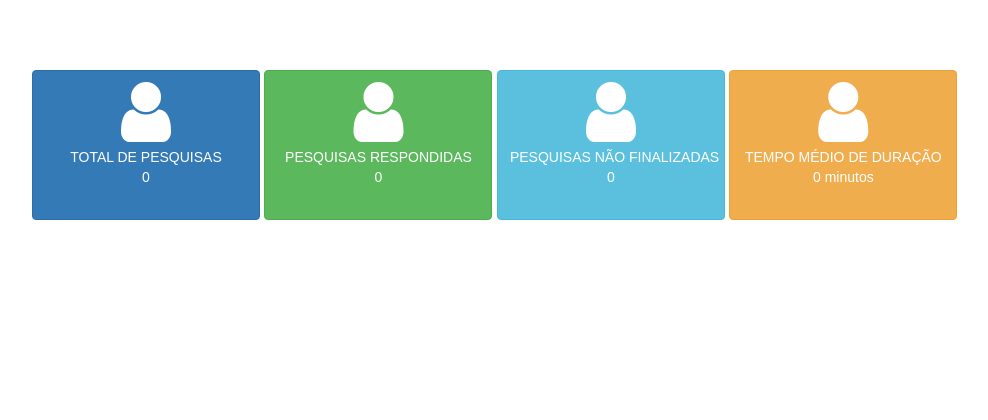
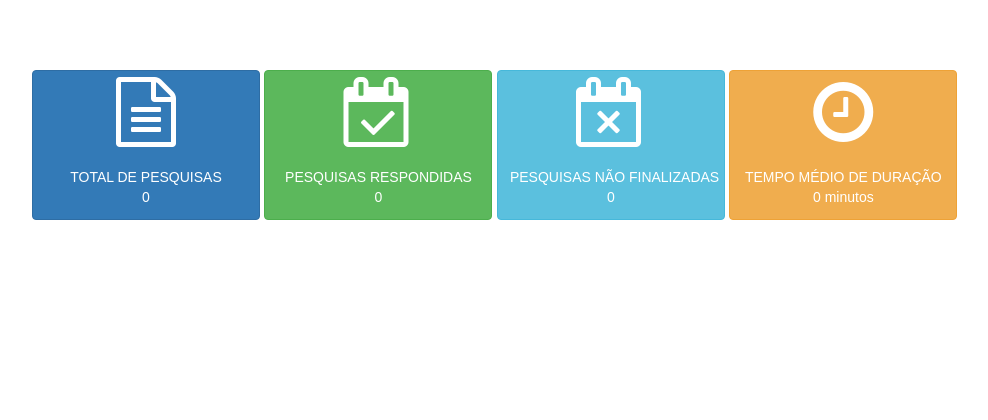
Before and after one commit to PURATEC/pesquisa_enfermagem, a Yii app: template views/survey/index.php in a window 1280 px wide. Shown: the top 420 px of the page, without its empty margins (38-1026 px from the left). Run offline with PHP 8.4 and a stand-in for Yii, Linux system fonts and the light colour scheme; the template is opened without the code that fills it, so the values that code supplies are empty; some libraries are stand-ins or nearby versions.

Commit message:
Correções variadas;

```diff
--- a/views/site/send-mail.php
+++ b/views/site/send-mail.php
@@ -35,3 +35,5 @@ use yii\bootstrap\ActiveForm;
         </div>
     </div>
 </div>
+
+<?php $this->registerJs("setActiveTab('custom-model');", \yii\web\VIEW::POS_READY); ?>
--- a/views/survey/index.php
+++ b/views/survey/index.php
@@ -25,19 +25,19 @@ use yii\grid\GridView;
 
     <div class="well-transparent" style="margin-bottom: 20px;">
             <a href="#" class="btn btn-sq-md btn-primary">
-                <i class="fa fa-user fa-5x"></i><br/>
+                <i class="fa fa-file-text-o fa-5x"></i><br/><br/>
                 TOTAL DE PESQUISAS <br> <?php echo count($personModels) ?>
             </a>
             <a href="#" class="btn btn-sq-md btn-success">
-              <i class="fa fa-user fa-5x"></i><br/>
+              <i class="fa fa-calendar-check-o fa-5x"></i><br/><br/>
               PESQUISAS RESPONDIDAS <br> <?php echo count(app\models\Person::find()->where(['survey_success' => true])->all()) ?>
             </a>
             <a href="#" class="btn btn-sq-md btn-info">
-              <i class="fa fa-user fa-5x"></i><br/>
+              <i class="fa fa-calendar-times-o fa-5x"></i><br/><br/>
               PESQUISAS NÃO FINALIZADAS <br> <?php echo count(app\models\Person::find()->where(['survey_success' => false])->all()) ?>
             </a>
             <a href="#" class="btn btn-sq-md btn-warning">
-              <i class="fa fa-user fa-5x"></i><br/>
+              <i class="fa fa-clock-o fa-5x"></i><br/><br/>
               TEMPO MÉDIO DE DURAÇÃO <br> <?= number_format((int)$average, 0, '.', ''); ?> minutos
             </a>
     </div>
```
